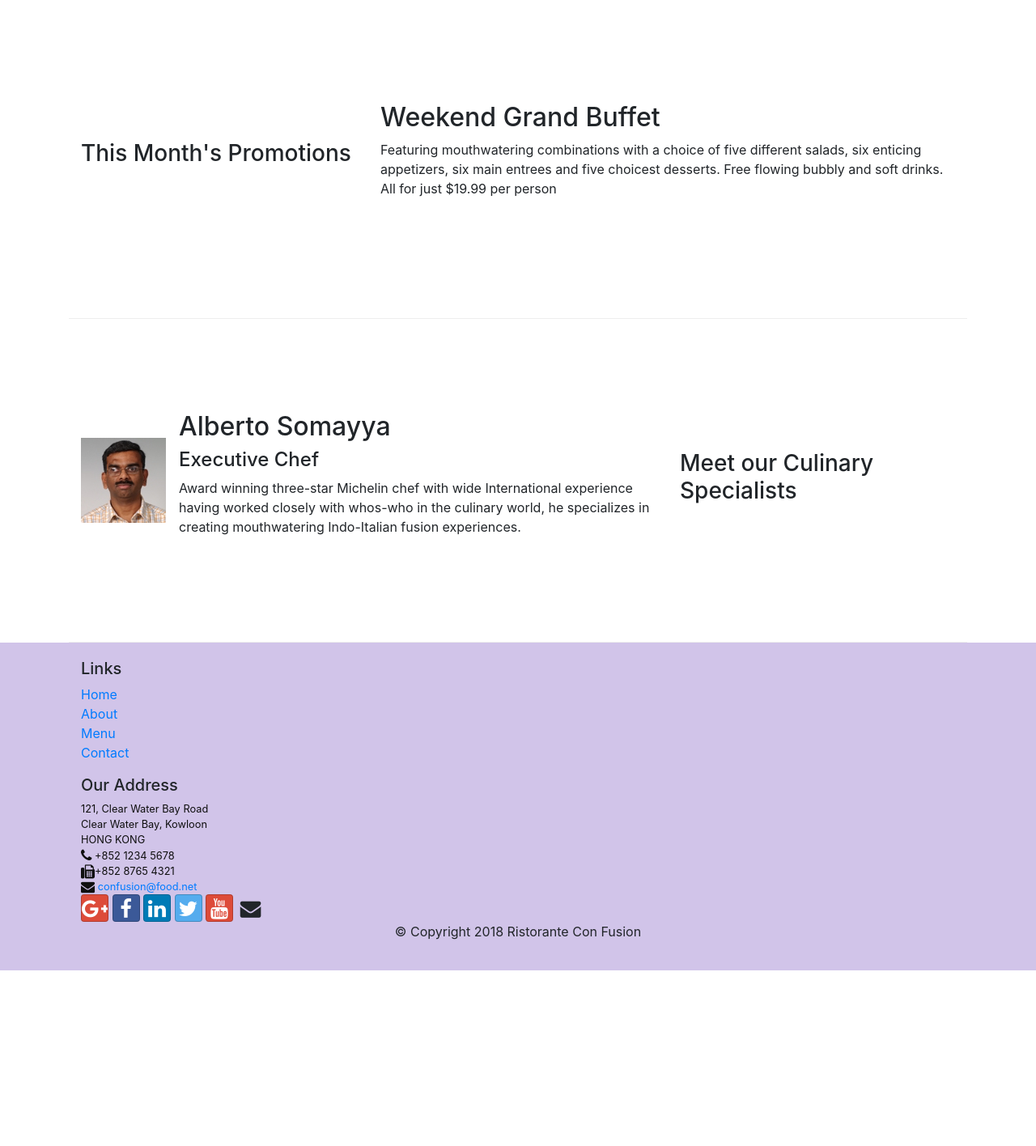
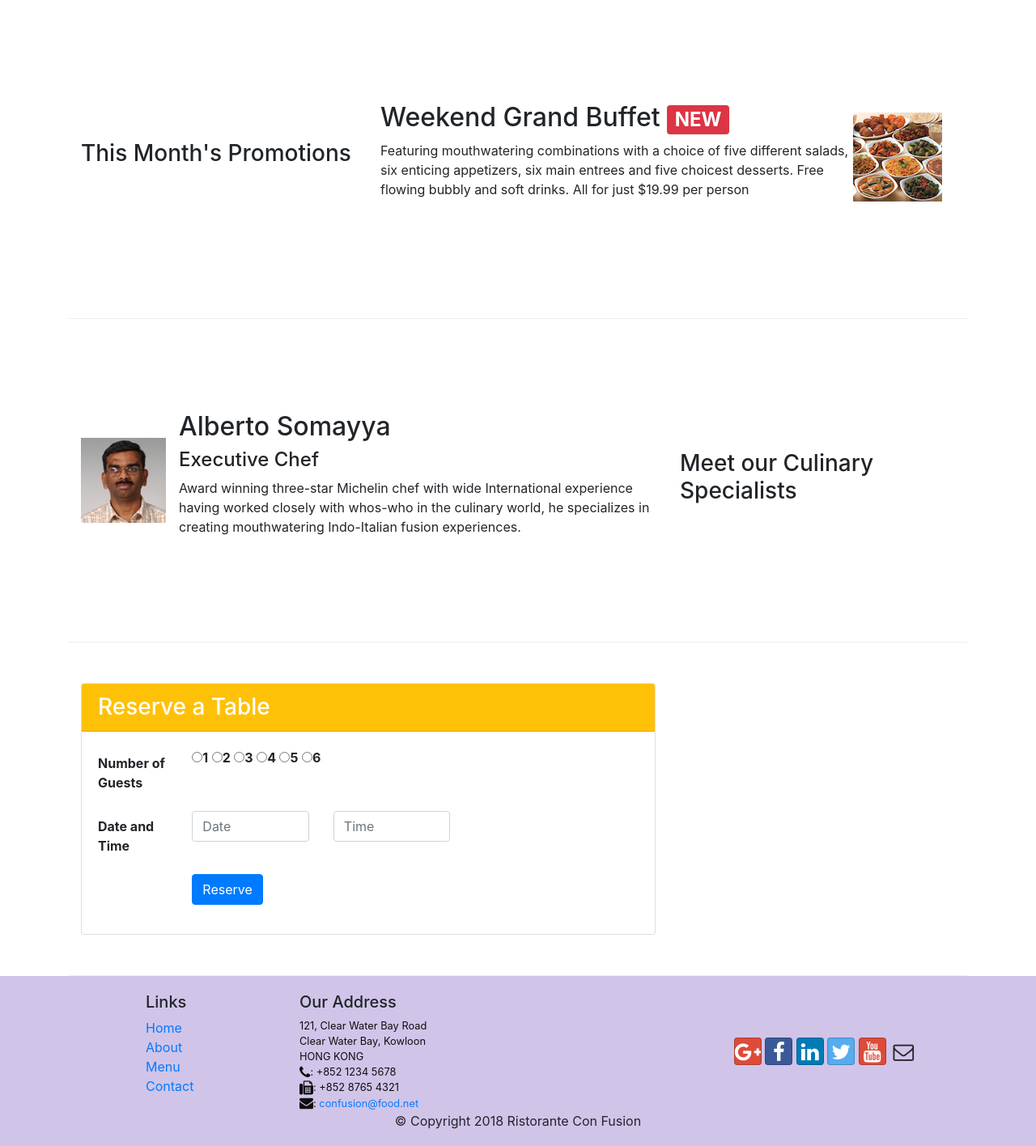
Before and after one commit to azam-kamal/ReactNtive-Course1-Bootstrap, a website: page index.html in a window 1280 px wide. Shown: the part 740-2156 px from the top of the page at 81% size. Before the commit the page ends 1939 px from the top, so only its background shows below. Drawn offline with nearby package versions, Linux system fonts and the light colour scheme.

Commit message:
Assignment 2

```diff
--- a/aboutus.html
+++ b/aboutus.html
@@ -164,8 +164,8 @@
 
     <footer class="footer">
         <div class="container">
-            <div cl ass="row align-items-center">
-                <div class="=col-4 offest-1 col-sm-2">
+            <div class="row">
+                <div class="col-4 offset-1 col-sm-2">
                     <h5>Links</h5>
                     <ul class="list-unstyled">
                         <li><a href="index.html">Home</a></li>
@@ -180,19 +180,25 @@
                         121, Clear Water Bay Road<br>
                         Clear Water Bay, Kowloon<br>
                         HONG KONG<br>
-		              <i class="fa fa-phone fa-lg"></i> +852 1234 5678<br>
-		              <i class="fa fa-fax fa-lg"></i>+852 8765 4321<br>
-		              <i class="fa fa-envelope fa-lg"></i> <a href="mailto:confusion@food.net">confusion@food.net</a>
+                        <i class="fa fa-phone fa-lg"></i>: +852 1234 5678<br>
+                        <i class="fa fa-fax fa-lg"></i>: +852 8765 4321<br>
+                        <i class="fa fa-envelope fa-lg"></i>:
+                        <a href="mailto:confusion@food.net">confusion@food.net</a>
                     </address>
                 </div>
-                <div>
                 <div class="col-12 col-sm-4 align-self-center">
-                        <a class="btn btn-social-icon btn-google" href="http://google.com/+"><i class="fa fa-google-plus fa-lg"></i></a>
-                        <a class="btn btn-social-icon btn-facebook" href="http://www.facebook.com/profile.php?id="><i class="fa fa-facebook fa-lg"></i></a>
-                        <a class="btn btn-social-icon btn-linkedin" href="http://www.linkedin.com/in/"><i class="fa fa-linkedin fa-lg"></i></a>
-                        <a class="btn btn-social-icon btn-twitter" href="http://twitter.com/"><i class="fa fa-twitter fa-lg"></i></a>
-                        <a class="btn btn-social-icon btn-google" href="http://youtube.com/"><i class="fa fa-youtube fa-lg"></i></a>
-                        <a class="btn btn-social-icon " href="mailto:"><i class="fa fa-envelope fa-lg"></i></a>
+                    <div class="text-center">
+                        <a class="btn btn-social-icon btn-google" href="http://google.com/+"><i
+                                class="fa fa-google-plus"></i></a>
+                        <a class="btn btn-social-icon btn-facebook" href="http://www.facebook.com/profile.php?id="><i
+                                class="fa fa-facebook"></i></a>
+                        <a class="btn btn-social-icon btn-linkedin" href="http://www.linkedin.com/in/"><i
+                                class="fa fa-linkedin"></i></a>
+                        <a class="btn btn-social-icon btn-twitter" href="http://twitter.com/"><i
+                                class="fa fa-twitter"></i></a>
+                        <a class="btn btn-social-icon btn-google" href="http://youtube.com/"><i
+                                class="fa fa-youtube"></i></a>
+                        <a class="btn btn-social-icon" href="mailto:"><i class="fa fa-envelope-o"></i></a>
                     </div>
                 </div>
             </div>
@@ -203,7 +209,10 @@
             </div>
         </div>
     </footer>
-
+    <!-- jQuery first, then Popper.js, then Bootstrap JS. -->
+    <script src="node_modules/jquery/dist/jquery.slim.min.js"></script>
+    <script src="node_modules/popper.js/dist/umd/popper.min.js"></script>
+    <script src="node_modules/bootstrap/dist/js/bootstrap.min.js"></script>
 </body>
 
 </html>
--- a/index.html
+++ b/index.html
@@ -41,11 +41,14 @@
             <div class="row row-header align-items-center">
                 <div class="col-12 col-sm-6">
                     <h1>Ristorante con Fusion</h1>
-                    <p class="d-none d-sm-block">We take inspiration from the World's best cuisines, and create a unique
+                    <p>We take inspiration from the World's best cuisines, and create a unique
                         fusion experience. Our lipsmacking creations will tickle your culinary senses!</p>
                 </div>
-                <div class="col-12 col-sm align-self-center">
+                <div class="col-12 col-sm-3 align-self-center">
                     <img src="img/logo.png" class="img-fluid" alt="">
+                </div>
+                <div class="col-12 col-sm-3 align-self-center">
+                    <a href="#bottom" class="btn btn-warning btn-group-vertical btn-sm">Reserve Table</a>
                 </div>
             </div>
         </div>
@@ -60,7 +63,8 @@
                 <div class="media">
                     <img class="d-flex mr-3 img-thumbnail align-self-center" src="img/uthappizza.png" alt="uthapizza">
                     <div class="media-body">
-                        <h2 class="mt-0">Uthappizza <span class="badge badge-danger">HOT </span> <span class="badge badge-pill badge-secondary">$4.99</span></h2>
+                        <h2 class="mt-0">Uthappizza <span class="badge badge-danger">HOT </span> <span
+                                class="badge badge-pill badge-secondary">$4.99</span></h2>
                         <p class="d-none d-sm-block">A unique combination of Indian Uthappam (pancake) and Italian
                             pizza,
                             topped with Cerignola olives, ripe vine cherry tomatoes, Vidalia onion, Guntur chillies and
@@ -76,10 +80,17 @@
                 <h3>This Month's Promotions</h3>
             </div>
             <div class="col col-sm col-md">
-                <h2>Weekend Grand Buffet</h2>
-                <p class="d-none d-sm-block">Featuring mouthwatering combinations with a choice of five different
-                    salads, six enticing appetizers, six main entrees and five choicest desserts. Free flowing bubbly
-                    and soft drinks. All for just $19.99 per person </p>
+                <div class="media">
+                    <div class="media-body">
+                        <h2 class="mt-0">Weekend Grand Buffet <span class="badge badge-danger">NEW</span></h2>
+                        <p class="d-none d-sm-block">Featuring mouthwatering combinations with a choice of five
+                            different
+                            salads, six enticing appetizers, six main entrees and five choicest desserts. Free flowing
+                            bubbly
+                            and soft drinks. All for just $19.99 per person </p>
+                    </div>
+                    <img src="img/buffet.png" alt="" class="d-flex align-self-center mr-3">
+                </div>
             </div>
         </div>
 
@@ -103,12 +114,51 @@
 
             </div>
         </div>
+
+        <div id="bottom" class="row row-content align-item-center ">
+            <div class="col-12 col-sm-8">
+                <div class="card">
+                    <h3 class="card-header bg-warning text-white">Reserve a Table</h3>
+                    <form>
+                        <div class="card-body">
+                            <div class="form-group row">
+                                <label for="numberofguest" class="col-md-2 col-form-label"><b>Number of
+                                        Guests</b></label>
+                                <div class="col-md-9 ">
+                                    <input type="radio" name="res" value="1"><label for=""><b> 1 </b></label>
+                                    <input type="radio" name="res" value="2"><label for=""><b> 2 </b></label>
+                                    <input type="radio" name="res" value="3"><label for=""><b> 3 </b></label>
+                                    <input type="radio" name="res" value="4"><label for=""><b> 4 </b></label>
+                                    <input type="radio" name="res" value="5"><label for=""><b> 5 </b></label>
+                                    <input type="radio" name="res" value="6"><label for=""><b> 6 </b></label>
+                                </div>
+                            </div>
+                            <div class="form-group row">
+                                <label for="datetime" class=" col-md-2 col-form-label"><b>Date and Time</b></label>
+                                <div class="col-md-3">
+                                    <input type="text" class="form-control" name="date" id="date" placeholder="Date">
+                                </div>
+                                <div class="col-md-3">
+                                    <input type="text" class="form-control" name="time" id="time" placeholder="Time">
+                                </div>
+                            </div>
+                            <div class="form-group row">
+                                <div class="col-10 offset-2">
+                                    <button class="btn btn-primary">Reserve</button>
+                                </div>
+                            </div>
+                        </div>
+                    </form>
+                </div>
+            </div>
+        </div>
+
     </div>
 
     <footer class="footer">
         <div class="container">
-            <div cl ass="row align-items-center">
-                <div class="=col-4 offest-1 col-sm-2">
+            <div class="row">
+                <div class="col-4 offset-1 col-sm-2">
                     <h5>Links</h5>
                     <ul class="list-unstyled">
                         <li><a href="#">Home</a></li>
@@ -123,24 +173,25 @@
                         121, Clear Water Bay Road<br>
                         Clear Water Bay, Kowloon<br>
                         HONG KONG<br>
-                        <i class="fa fa-phone fa-lg"></i> +852 1234 5678<br>
-                        <i class="fa fa-fax fa-lg"></i>+852 8765 4321<br>
-                        <i class="fa fa-envelope fa-lg"></i> <a href="mailto:confusion@food.net">confusion@food.net</a>
+                        <i class="fa fa-phone fa-lg"></i>: +852 1234 5678<br>
+                        <i class="fa fa-fax fa-lg"></i>: +852 8765 4321<br>
+                        <i class="fa fa-envelope fa-lg"></i>:
+                        <a href="mailto:confusion@food.net">confusion@food.net</a>
                     </address>
                 </div>
-                <div>
-                    <div class="col-12 col-sm-4 align-self-center">
+                <div class="col-12 col-sm-4 align-self-center">
+                    <div class="text-center">
                         <a class="btn btn-social-icon btn-google" href="http://google.com/+"><i
-                                class="fa fa-google-plus fa-lg"></i></a>
+                                class="fa fa-google-plus"></i></a>
                         <a class="btn btn-social-icon btn-facebook" href="http://www.facebook.com/profile.php?id="><i
-                                class="fa fa-facebook fa-lg"></i></a>
+                                class="fa fa-facebook"></i></a>
                         <a class="btn btn-social-icon btn-linkedin" href="http://www.linkedin.com/in/"><i
-                                class="fa fa-linkedin fa-lg"></i></a>
+                                class="fa fa-linkedin"></i></a>
                         <a class="btn btn-social-icon btn-twitter" href="http://twitter.com/"><i
-                                class="fa fa-twitter fa-lg"></i></a>
+                                class="fa fa-twitter"></i></a>
                         <a class="btn btn-social-icon btn-google" href="http://youtube.com/"><i
-                                class="fa fa-youtube fa-lg"></i></a>
-                        <a class="btn btn-social-icon " href="mailto:"><i class="fa fa-envelope fa-lg"></i></a>
+                                class="fa fa-youtube"></i></a>
+                        <a class="btn btn-social-icon" href="mailto:"><i class="fa fa-envelope-o"></i></a>
                     </div>
                 </div>
             </div>
```
Lines whose indentation alone changed are shown as unchanged.
